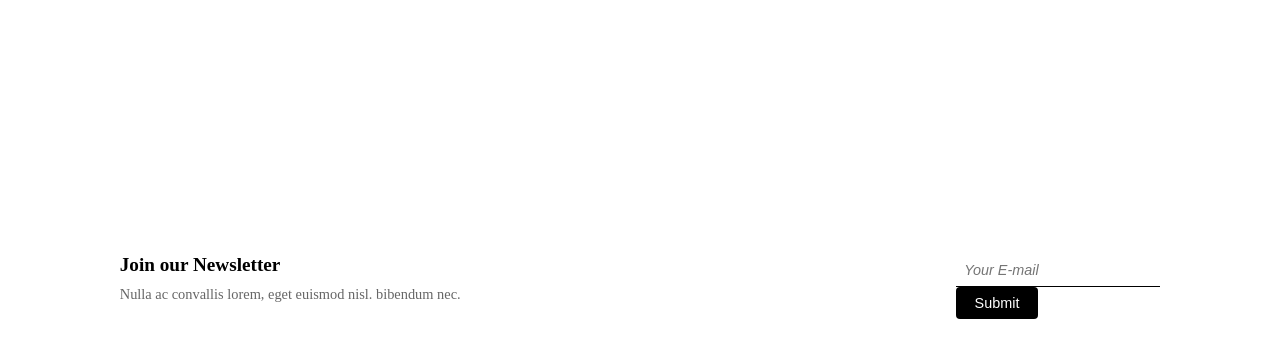
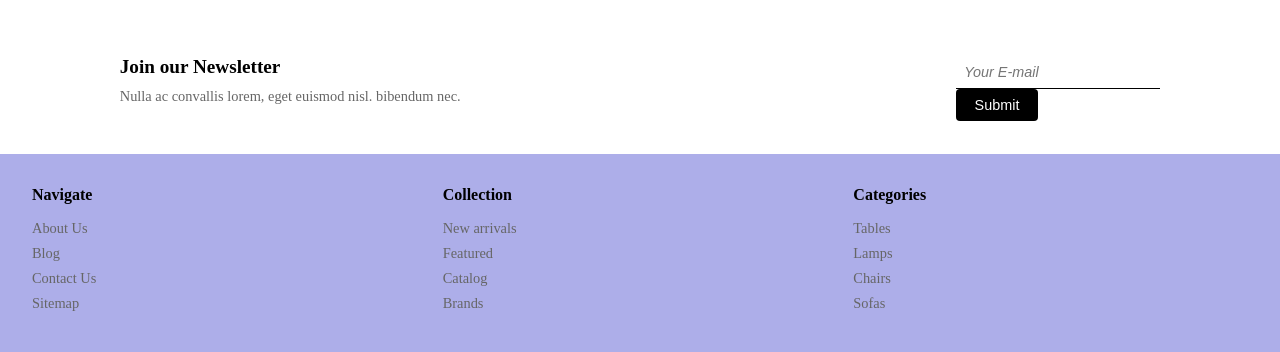
Before and after one commit to asmaaHamdym/vue-e-commerce, a Vue app: page / in a window 1280 px wide. Shown: the part 448-800 px from the top of the page. Built offline with nearby package versions, Linux system fonts and the light colour scheme.

Commit message:
Refactored FooterNavigation components for improved structure and added styling

```diff
--- a/src/assets/base.css
+++ b/src/assets/base.css
@@ -1,7 +1,7 @@
 :root {
   --primary-color: #901b90;
   --secondary-color: #00efea;
-  --bg-color: #c0f3f3;
+  --bg-color: #ADAEE9;
   --bg-color-secondary: #545757;
   --text-color: #333;
 }
--- a/src/components/Footer/FooterNavigation.vue
+++ b/src/components/Footer/FooterNavigation.vue
@@ -1,40 +1,80 @@
 <script lang="ts">
-export interface FooterLink {
-  text: string
-  url: string
-}
 export default {
   name: 'FooterLinkGroup',
-  props: {
-    links: [] as FooterLink[],
-    header: {
-      type: String,
-      default: '',
-    },
-  },
+
   data() {
     return {}
   },
 }
 </script>
 <template>
-  <div class="footer-group">
-    <h4 class="footer-group__header">{{ header }}</h4>
-    <ul class="footer-group__links">
-      <li v-for="(link, index) in links" :key="index" class="footer-group__link">
-        <a :href="link.url" target="_blank" rel="noopener noreferrer">{{ link.text }}</a>
-      </li>
-    </ul>
+  <div class="footer-navigation">
+    <div class="footer-navigation__grid">
+      <div class="footer-navigation__column">
+        <h4 class="footer-navigation__title">Navigate</h4>
+        <ul class="footer-navigation__list">
+          <li class="footer-navigation__item">About Us</li>
+          <li class="footer-navigation__item">Blog</li>
+          <li class="footer-navigation__item">Contact Us</li>
+          <li class="footer-navigation__item">Sitemap</li>
+        </ul>
+      </div>
+
+      <div class="footer-navigation__column">
+        <h4 class="footer-navigation__title">Collection</h4>
+        <ul class="footer-navigation__list">
+          <li class="footer-navigation__item">New arrivals</li>
+          <li class="footer-navigation__item">Featured</li>
+          <li class="footer-navigation__item">Catalog</li>
+          <li class="footer-navigation__item">Brands</li>
+        </ul>
+      </div>
+
+      <div class="footer-navigation__column">
+        <h4 class="footer-navigation__title">Categories</h4>
+        <ul class="footer-navigation__list">
+          <li class="footer-navigation__item">Tables</li>
+          <li class="footer-navigation__item">Lamps</li>
+          <li class="footer-navigation__item">Chairs</li>
+          <li class="footer-navigation__item">Sofas</li>
+        </ul>
+      </div>
+    </div>
   </div>
 </template>
 
-<style scoped>
-.footer-group__links {
-  list-style: none;
-  padding: 0;
-  margin: 0;
-}
-.footer-group__link {
-  text-decoration: none;
+<style scoped lang="scss">
+.footer-navigation {
+  padding: 2rem;
+  background: var(--bg-color);
+  &__grid {
+    display: grid;
+    grid-template-columns: repeat(3, 1fr);
+    gap: 1rem;
+  }
+
+  &__title {
+    font-size: 1rem;
+    margin-bottom: 1rem;
+    font-weight: 600;
+  }
+
+  &__list {
+    list-style: none;
+    padding: 0;
+    margin: 0;
+  }
+
+  &__item {
+    margin-bottom: 0.5rem;
+    font-size: 0.9rem;
+    color: #666;
+    cursor: pointer;
+    transition: color 0.3s;
+
+    &:hover {
+      color: #333;
+    }
+  }
 }
 </style>
--- a/src/components/Footer/FooterNewsletter.vue
+++ b/src/components/Footer/FooterNewsletter.vue
@@ -53,7 +53,6 @@ export default {
   }
 
   &__input {
-    background: var(--color-bg-secondary);
     font-style: italic;
     padding: 0.5rem;
     border: none;
```
